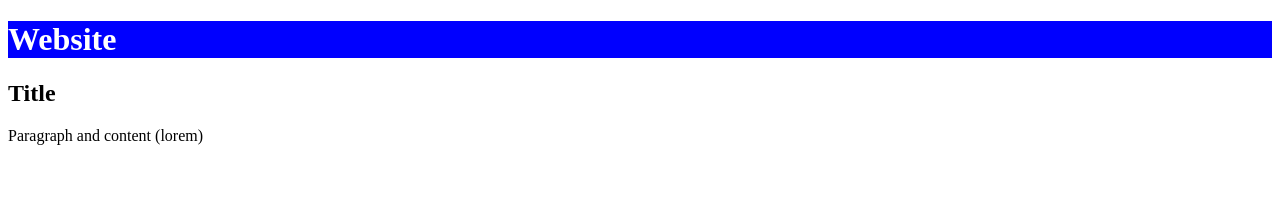
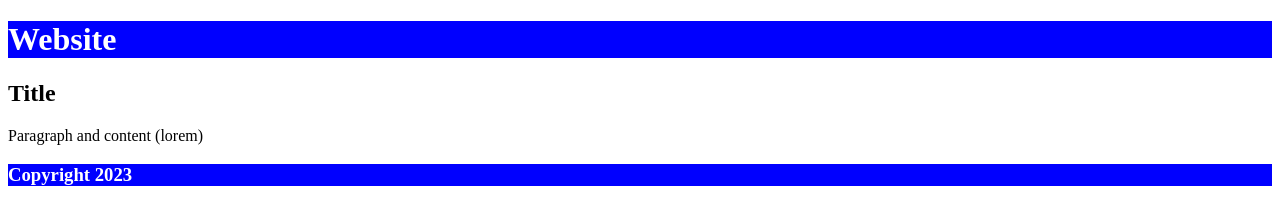
Before and after one commit to Sebastian005X/html-example-git-branching, a plain HTML site: page index.html in a window 1280 px wide. Drawn offline with Linux system fonts and the light colour scheme.

Commit message:
Create main footer

```diff
--- a/index.html
+++ b/index.html
@@ -11,5 +11,8 @@
     <h2>Title</h2>
     <p>Paragraph and content (lorem)</p>
   </main>
+  <footer style="background-color: blue; color: white">
+    <h3>Copyright 2023</h3>
+  </footer>
 </body>
 </html>
```
